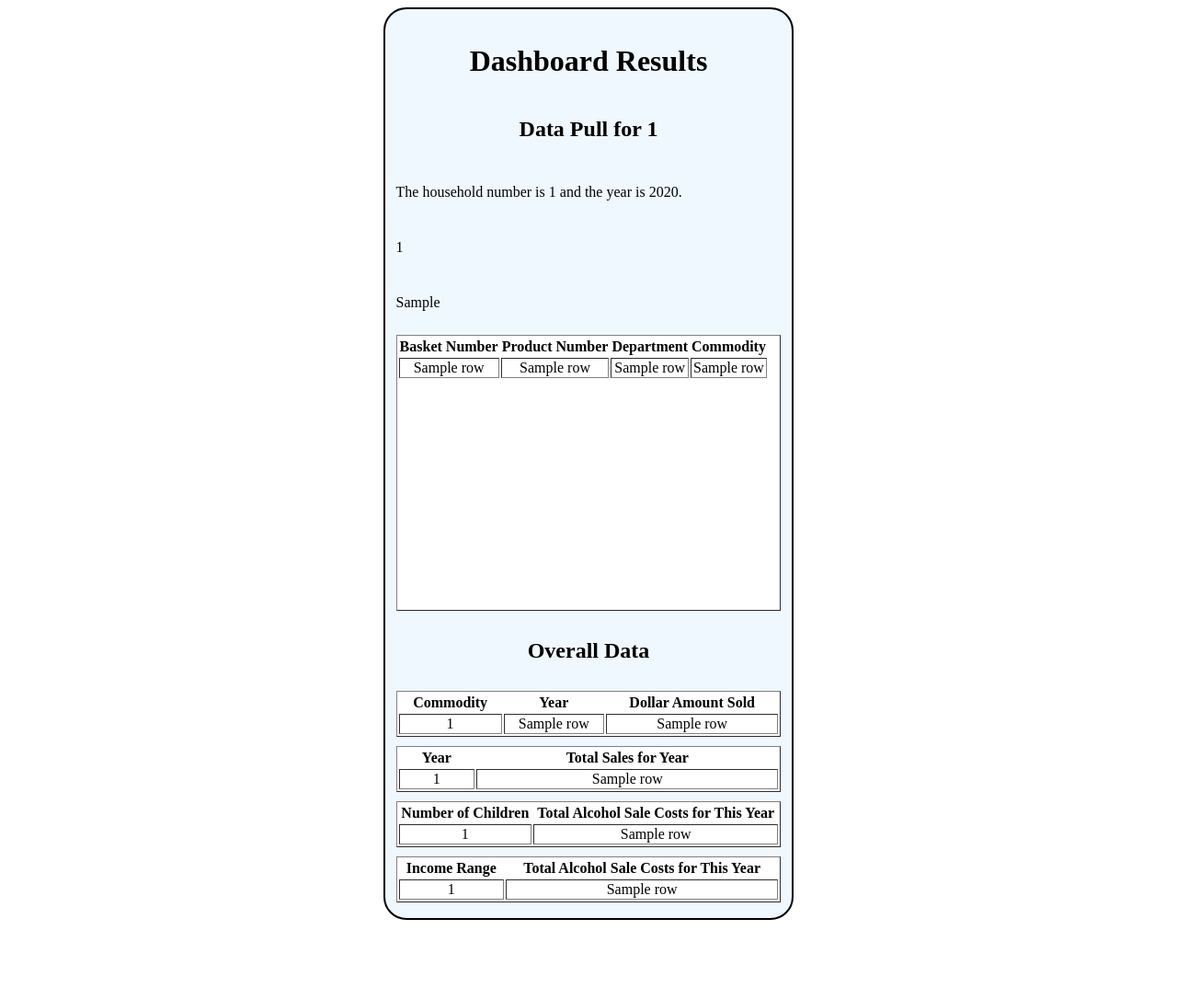
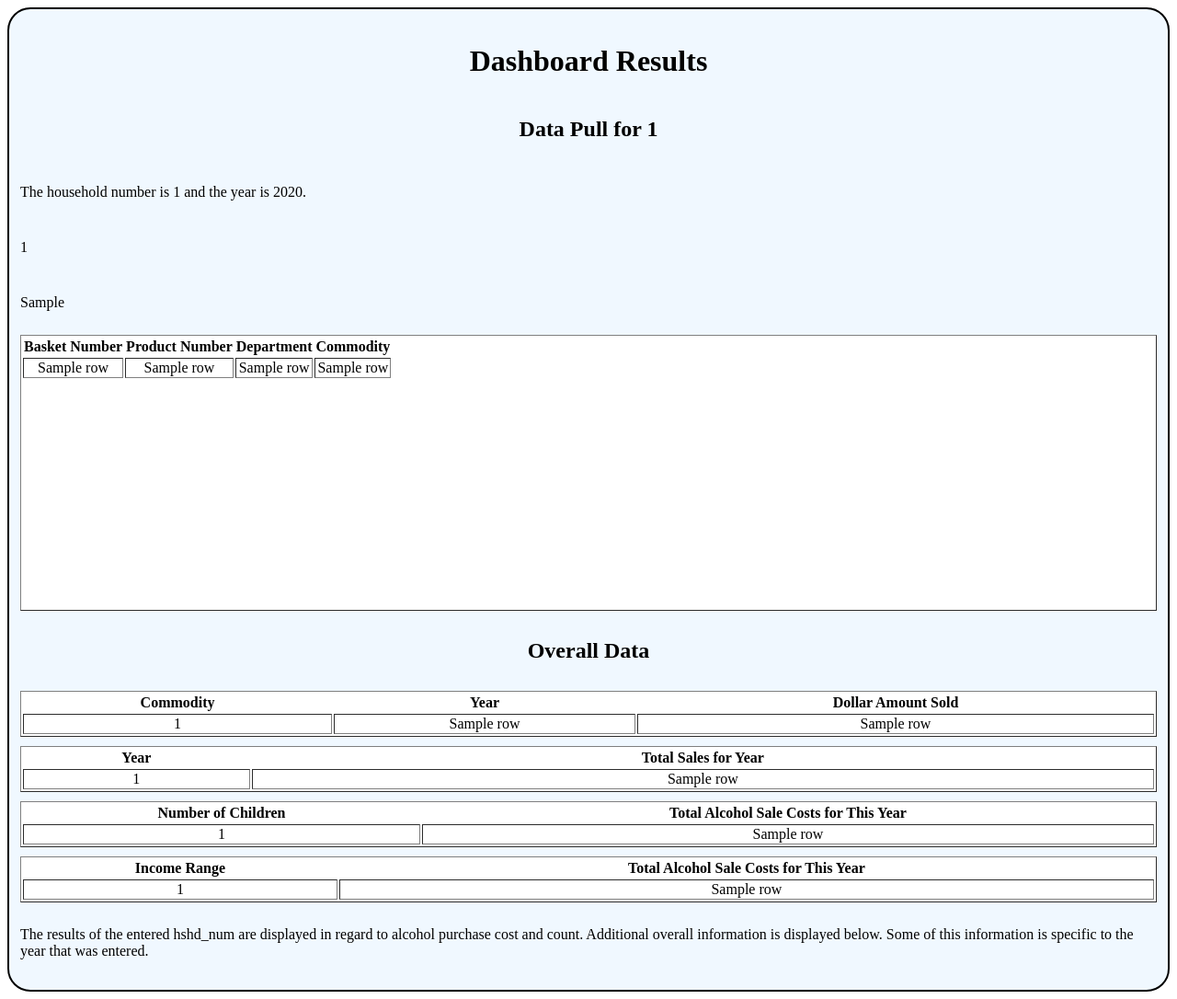
Before and after one commit to welagejl1684/cloudComputingFinalProject, a Flask app: template templates/dashboard_results.html in a window 1280 px wide. Shown: the whole page at 92% size. Before the commit the page ends 1000 px from the top, so only its background shows below. Run offline with Flask 2, Linux system fonts and the light colour scheme; the template is opened without the code that fills it: most values are stand-ins (such as "Sample title", 1, 10 or a date in 2020).

Commit message:
Update dashboard_results.html

```diff
--- a/templates/dashboard_results.html
+++ b/templates/dashboard_results.html
@@ -99,6 +99,11 @@
 						   {% endfor %}
 					</tbody>
 				</table>
+				<div class="flex-item">
+					<p>The results of the entered hshd_num are displayed in regard to alcohol purchase cost and count.
+						 Additional overall information is displayed below.
+						Some of this information is specific to the year that was entered.</p>
+				</div>
             </div>
         </div>
     </body>
```
